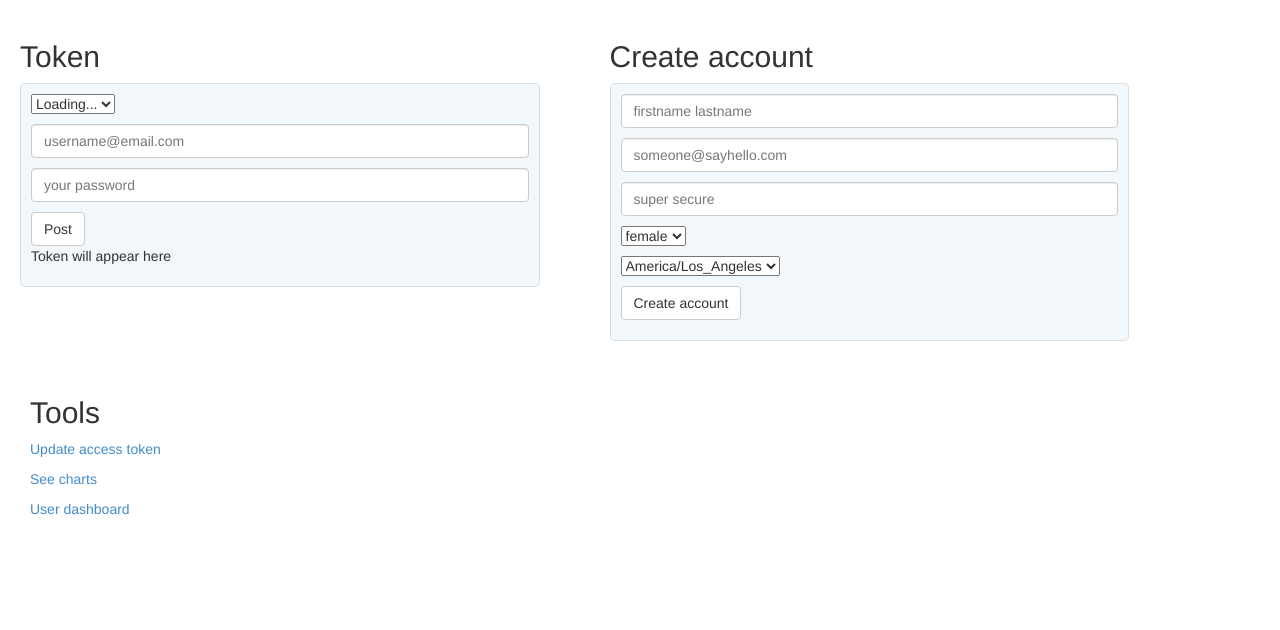
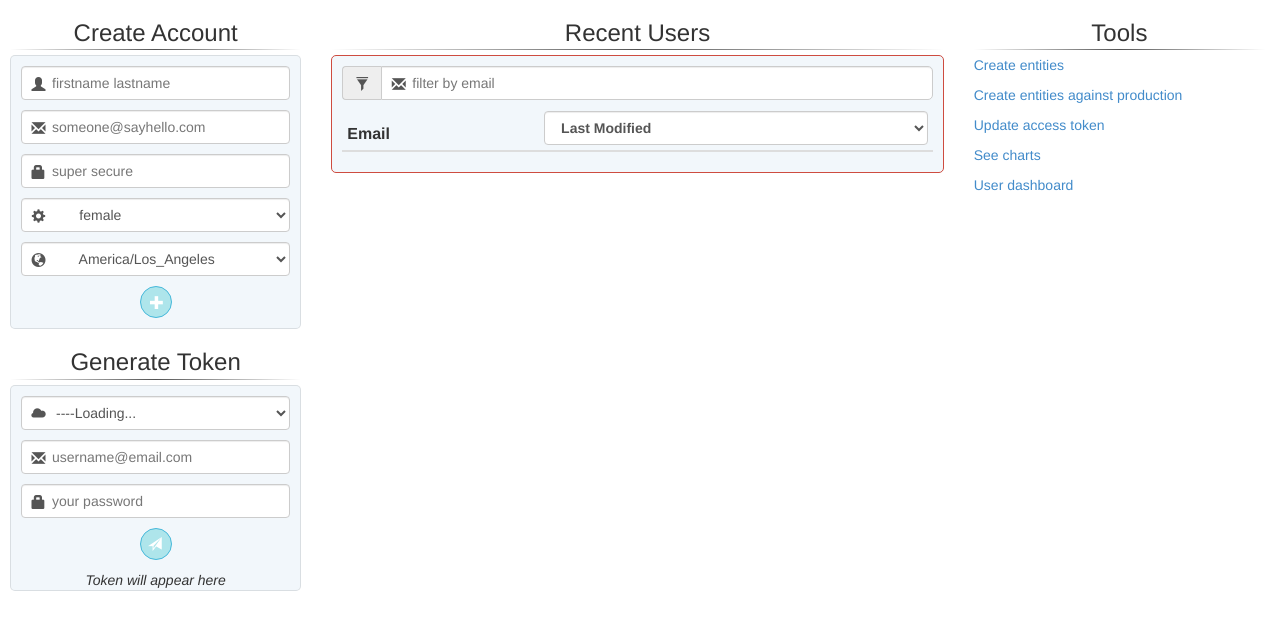
Before and after one commit to hello/hello-admin, a Python web app: template templates/index.html in a window 1280 px wide. Shown: the part 40-670 px from the top of the page. Run offline with Jinja, Linux system fonts and the light colour scheme; the template is opened without the code that fills it: most values are stand-ins (such as "Sample title", 1, 10 or a date in 2020); lists and menus that the app fills with data are empty.

Commit message:
Rearrange / and restyling

```diff
--- a/static/css/main.css
+++ b/static/css/main.css
@@ -1,24 +1,19 @@
-body{background:#f2f7fb;font-family: 'Helvetica Neue', arial; color:;padding:0;margin:0;}
-#content{width:400px;}
-.row{overflow: hidden;background: white;}
-#token, #account{width:45%;float:left;}
-.tokenBox,.accountBox,.searchBox{background:white;padding:10px; margin: 10px;}
-.tokenForm,.accountForm,.searchForm{background:#f2f7fb;padding: 10px;border-radius: 5px;}
-#header{background:#475f7d;padding:10px;color:#f2f7fb;text-align: right;}
+body {background: #f2f7fb; font-family: Helvetica Neue, sans-serif;}
+.row {overflow: hidden; padding: 0 15px 10px 10px;}
+
+.tokenForm,.accountForm,.recentUsersForm {background: #f2f7fb; padding: 10px 10px 0 10px; border-radius: 5px;}
+.recentUsersForm form {margin-bottom: 6px;}
+#header {background: #475f7d; padding: 10px; color: #f2f7fb; text-align: right;}
 #header a {margin-left: 10px;}
+#tools {margin-top: 20px;}
+#email-filter{border-top-right-radius: 5px; border-bottom-right-radius: 5px}
+.normal {border: 1px solid rgba(0,0,0,0.1); transition: all 1s ease-in;}
+.success {border: 1px solid #61c4bd; transition: all 1s ease-in;}
+.failure {border: 1px solid #ce4c40; transition: all 1s ease-in;}
 
-.normal {border:1px solid rgba(0,0,0,0.1);transition: all 1s;}
-.success{
-    border:1px solid #61c4bd;
-    transition: all 1s ease-in;
-}
-
-.failure{
- border:1px solid #ce4c40;
- transition: all 1s ease-in;
-}
-
-.input-box {margin: 10px 0 10px 0;}
-.tools {margin: 0 0 30px 30px;}
-#recent-users-table {margin-left: 12px;}
-/*hr {clear:left;border:0;height:0;background: rgba(0,0,0,0.1);margin:10px 0;}*/
+hr.fancy-line {border: 0; height: 1px; background-image: -webkit-linear-gradient(left, rgba(0,0,0,0), rgba(0,0,0,0.75), rgba(0,0,0,0)); background-image:    -moz-linear-gradient(left, rgba(0,0,0,0), rgba(0,0,0,0.75), rgba(0,0,0,0)); background-image:     -ms-linear-gradient(left, rgba(0,0,0,0), rgba(0,0,0,0.75), rgba(0,0,0,0)); background-image:      -o-linear-gradient(left, rgba(0,0,0,0), rgba(0,0,0,0.75), rgba(0,0,0,0)); margin: -7px 0 5px 0; opacity: 0.9;}
+h3 {text-align: center;}
+button.btn-circle {border-radius: 100%; width: 32px; height: 32px; margin: 10px auto; display: table; color: #ffffff; background-color: rgba(45, 193, 205, 0.34);}
+#token-display {margin: 0 auto; display: table; font-style: oblique;}
+span.glyphicon-plus {margin: 0 0 2px -2.75px;}
+span.glyphicon-send {margin: 0 0 2px -5px;}
--- a/static/js/account.js
+++ b/static/js/account.js
@@ -23,7 +23,7 @@ var AccountForm = React.createClass({
 
 
     if (!name || !email || !password) {
-      alert("Missing info")
+      alert("Missing info");
       return;
     }
 
@@ -42,11 +42,10 @@ var AccountForm = React.createClass({
       }.bind(this),
       error: function(xhr, status, err) {
         console.error(this.props.url, status, err.toString());
-        this.setState({'failure' : true})
+        this.setState({'failure' : true});
         setTimeout(this.fade, 2000);
       }.bind(this)
     });
-
 
     return;
   },
@@ -65,34 +64,40 @@ var AccountForm = React.createClass({
     return (
 
       <form className={classes} onSubmit={this.handleSubmit}>
-        <p>
-          <input type="text" placeholder="firstname lastname" ref="name" className="form-control"/>
+        <p className="icon-addon addon-md">
+          <input id="account-name" type="text" placeholder="firstname lastname" ref="name" className="form-control"/>
+          <label for="account-name" className="glyphicon glyphicon-user"></label>
         </p>
-        <p>
-          <input type="text" placeholder="someone@sayhello.com" ref="email" className="form-control"/>
+        <p className="icon-addon addon-md">
+          <input id="account-email" type="text" placeholder="someone@sayhello.com" ref="email" className="form-control"/>
+          <label for="account-email" className="glyphicon glyphicon-envelope"></label>
         </p>
-        <p>
-          <input type="password" placeholder="super secure"  ref="password" className="form-control"/>
+        <p className="icon-addon addon-md">
+          <input id="account-pw" type="password" placeholder="super secure"  ref="password" className="form-control"/>
+          <label for="account-pw" className="glyphicon glyphicon-lock"></label>
         </p>
-        <p>
-          <select ref="gender">
-              <option value="FEMALE">female</option>
-              <option value="MALE">male</option>
-              <option value="OTHER">other</option>
+        <p className="icon-addon addon-md">
+          <select id="account-gender" className="form-control" ref="gender">
+              <option value="FEMALE">&nbsp; &nbsp; &nbsp; female</option>
+              <option value="MALE">&nbsp; &nbsp; &nbsp; male</option>
+              <option value="OTHER">&nbsp; &nbsp; &nbsp; other</option>
           </select>
+          <label for="account-gender" className="glyphicon glyphicon-cog"></label>
         </p>
 
         <input type="hidden" value="0" ref="height"/>
         <input type="hidden" value="0" ref="weight"/>
 
-        <p>
-          <select ref="tz">
-            <option value="-252000">America/Los_Angeles</option>
+        <p className="icon-addon addon-md">
+          <select id="account-tz" className="form-control" ref="tz">
+            <option value="-252000">&nbsp; &nbsp; &nbsp; America/Los_Angeles</option>
           </select>
+          <label for="account-tz" className="glyphicon glyphicon-globe"></label>
         </p>
 
         <p>
-          <input type="submit" value="Create account" className="btn btn-default"/> {this.state.success}
+          <div><button type="submit" className="btn btn-info btn-circle"><span className="glyphicon glyphicon-plus"></span></button></div>
+          <div>{this.state.success}</div>
         </p>
 
       </form>
@@ -104,7 +109,8 @@ var AccountBox = React.createClass({
   render: function() {
     return (
       <div className="accountBox">
-        <h2>Create account</h2>
+        <h3>Create Account</h3>
+        <hr className="fancy-line"></hr>
         <AccountForm onCommentSubmit={this.handleCommentSubmit} url={this.props.url} />
       </div>
     );
--- a/static/js/token.js
+++ b/static/js/token.js
@@ -13,9 +13,9 @@ var ApplicationList = React.createClass({
       );
     });
     return (
-      <select ref="apps" onChange={this.handleChange}>
+      <select className="form-control" ref="apps" onChange={this.handleChange}>
         {appOptions}
-        </select>
+      </select>
     );
   }
 });
@@ -89,11 +89,20 @@ var ApplicationForm = React.createClass({
 
     return (
       <form className={classes} onSubmit={this.handleSubmit}>
-        <ApplicationList data={this.state.data} ref="apps" />
-        <input type="text" placeholder="username@email.com" ref="username" className="input-box form-control"/>
-        <input type="text" placeholder="your password" ref="password" className="input-box form-control"/>
-        <input type="submit" value="Post" className="btn btn-default"/>
-        <p>{this.state.token} {this.state.username}</p>
+        <p className="icon-addon addon-md">
+          <ApplicationList id="token-app" data={this.state.data} ref="apps" />
+          <label for="token-app" className="glyphicon glyphicon-cloud"></label>
+        </p>
+        <p className="icon-addon addon-md">
+          <input id="token-email" type="text" placeholder="username@email.com" ref="username" className="input-box form-control"/>
+          <label for="token-email" className="glyphicon glyphicon-envelope"></label>
+        </p>
+        <p className="icon-addon addon-md">
+          <input id="token-pw" type="text" placeholder="your password" ref="password" className="input-box form-control"/>
+          <label for="token-pw" className="glyphicon glyphicon-lock"></label>
+        </p>
+        <div><button type="submit" className="btn btn-info btn-circle"><span className="glyphicon glyphicon-send"></span></button></div>
+        <div id="token-display">{this.state.token} {this.state.username}</div>
       </form>
     );
   }
@@ -101,8 +110,9 @@ var ApplicationForm = React.createClass({
 
 var Application = React.createClass({
   render: function() {
+    var app_choice = "----" + this.props.name;
     return (
-       <option value={this.props.client_id}>{this.props.name}</option>
+       <option value={this.props.client_id}>{app_choice}</option>
     );
   }
 });
@@ -113,7 +123,8 @@ var ApplicationBox = React.createClass({
   render: function() {
     return (
       <div className="tokenBox">
-        <h2>Token</h2>
+        <h3>Generate Token</h3>
+        <hr className="fancy-line"></hr>
         <ApplicationForm url={this.props.url} />
       </div>
     );
--- a/templates/index.html
+++ b/templates/index.html
@@ -1,6 +1,6 @@
 <html>
     <head>
-        <title>Hello Admin tool</title>
+        <title>{{title}}</title>
         <script src="/static/js/third-party/jquery-1.11.1.min.js"></script>
         <script src="/static/js/third-party/react-with-addons-0.11.2.min.js"></script>
         <script src="/static/js/third-party/JSXTransformer-0.11.2.js"></script>
@@ -8,8 +8,6 @@
         <script src="/static/js/third-party/jquery.tablesorter.min.js"></script>
         <script src="/static/js/third-party/underscore.min.js"></script>
 
-        <link rel="stylesheet" type="text/css" href="/static/css/main.css" />
-        <link rel="stylesheet" type="text/css" href="/static/css/third-party/bootstrap.min.css" />
         <link rel="stylesheet" type="text/css" href="/static/css/main.css"/>
         <link rel="stylesheet" type="text/css" href="/static/css/third-party/bootstrap.min.css"/>
         <link rel="stylesheet" type="text/css" href="/static/css/third-party/glyphicon-control.css"/>
@@ -20,18 +18,26 @@
         <div id="header"> Welcome {{user.email()}} <a href="{{logout_url}}">Logout</a></div>
 
         <div class="row">
-            <div id="token" class="col-md-6"></div>
-            <div id="account" class="col-md-6"></div>
+            <div class="col-xs-3 col-md-3 col-lg-3">
+                <div id="account"></div>
+                <div id="token"></div>
+
+            </div>
+        	<div id="recent-users" class="col-xs-6 col-md-6 col-lg-6"></div>
+            <div class="col-xs-3 col-md-3 col-lg-3">
+                <div id="tools">
+                    <h3>Tools</h3>
+                    <hr class="fancy-line"/>
+                    <p><a href="/create/app"> Create entities</a></p>
+                    <p><a href="/create/app_against_prod"> Create entities against production</a></p>
+                    <p><a href="/update"> Update access token</a></p>
+                    <p><a href="/charts"> See charts</a></p>
+                    <p><a href="/user_dashboard/"> User dashboard</a></p>
+                </div>
+            </div>
+
         </div>
-        <div class="row">
-        	<div id="search" class="col-md-11"></div>
-        </div>
-        <div class="tools">
-            <h2>Tools</h2>
-            <p><a href="/update"> Update access token</a></p>
-            <p><a href="/charts"> See charts</a></p>
-            <p><a href="/user_dashboard/"> User dashboard</a></p>
-        </div>
+
 
         <script type="text/jsx" src="/static/js/token.js"></script>
         <script type="text/jsx" src="/static/js/account.js"></script>
```
Also changed, not shown: static/css/user_dashboard.css (+4 -3 lines).
